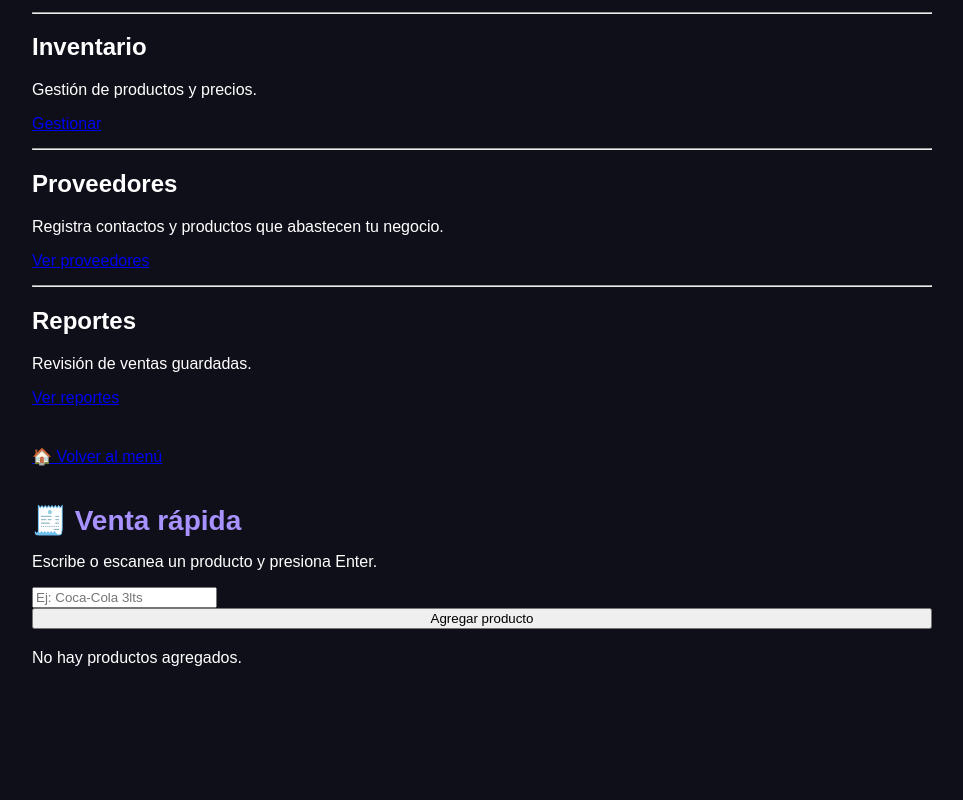
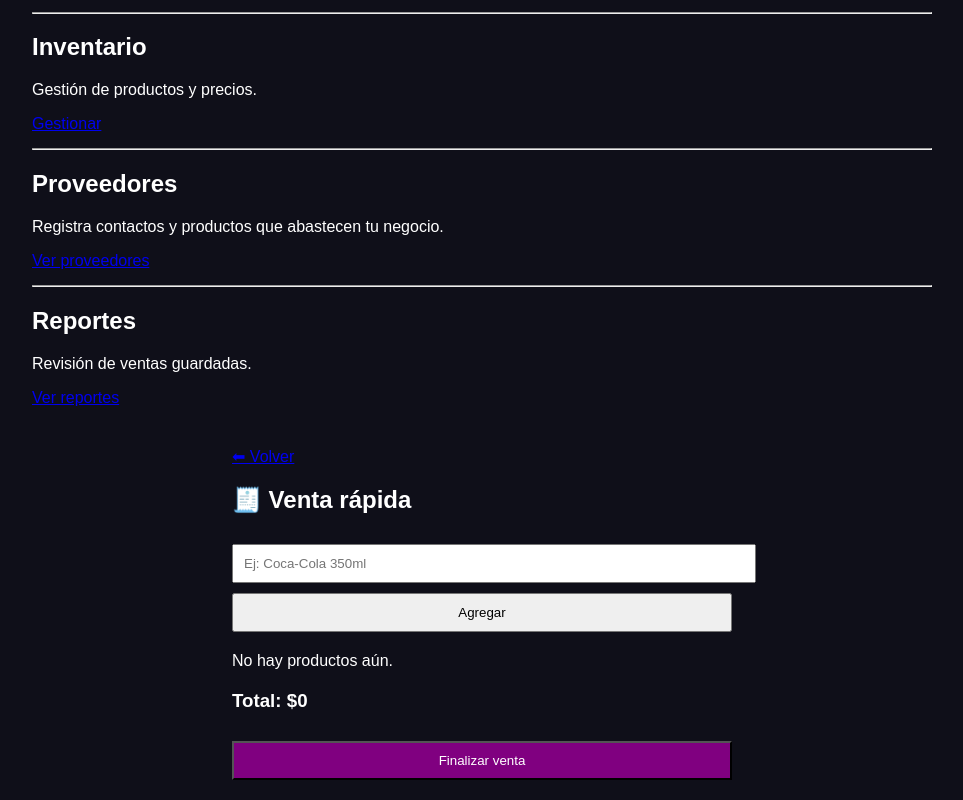
Before and after one commit to alexandrajerez21-design/Arstore, a React (Vite) app: page /venta in a window 1280 px wide. Shown: the part 247-1047 px from the top of the page, without its empty margins (158-1121 px from the left). Before the commit the page ends 950 px from the top, so only its background shows below. Built offline with nearby package versions, Linux system fonts and the light colour scheme.

Commit message:
Update VentaRapida.jsx

```diff
--- a/src/VentaRapida.jsx
+++ b/src/VentaRapida.jsx
@@ -1,102 +1,77 @@
 import { useState } from "react";
-import productosBase from "./data/productos";
 import { Link } from "react-router-dom";
+import { guardarVenta } from "./utils/guardarVentas";
 
 export default function VentaRapida() {
-  const [productos, setProductos] = useState([]);
-  const [input, setInput] = useState("");
+  const [producto, setProducto] = useState("");
+  const [lista, setLista] = useState([]);
+  const [total, setTotal] = useState(0);
 
-  function agregarProducto() {
-    if (!input.trim()) return;
+  const agregarProducto = () => {
+    if (!producto.trim()) return;
 
-    const encontrado = productosBase.find(
-      (p) => p.nombre.toLowerCase() === input.toLowerCase()
-    );
+    let precio = prompt("Ingrese precio del producto:");
+    precio = Number(precio);
 
-    if (!encontrado) {
-      alert("Producto no existe en inventario base.");
-      return setInput("");
-    }
+    if (!precio || precio <= 0) return alert("Precio inválido");
 
-    const index = productos.findIndex(
-      (p) => p.nombre.toLowerCase() === input.toLowerCase()
-    );
+    const nuevo = { nombre: producto, precio, cantidad: 1 };
 
-    if (index >= 0) {
-      const copia = [...productos];
-      copia[index].cantidad += 1;
-      setProductos(copia);
-    } else {
-      setProductos([...productos, { ...encontrado, cantidad: 1 }]);
-    }
+    setLista([...lista, nuevo]);
+    setTotal(total + precio);
+    setProducto("");
+  };
 
-    setInput("");
-  }
+  const finalizarVenta = () => {
+    if (lista.length === 0) return alert("No hay productos registrados");
 
-  function total() {
-    return productos.reduce((acc, p) => acc + p.cantidad * p.precio, 0);
-  }
+    guardarVenta(lista, total);
+    alert("Venta guardada con éxito ✨");
 
-  // 🔥 GUARDAR VENTA CON FECHA Y PRODUCTOS
-  function finalizarVenta() {
-    const venta = {
-      fecha: new Date().toLocaleString(),
-      total: total(),
-      items: productos,
-    };
-
-    const historial = JSON.parse(localStorage.getItem("ventas_arstore")) || [];
-    historial.push(venta);
-
-    localStorage.setItem("ventas_arstore", JSON.stringify(historial));
-
-    alert("Venta registrada correctamente 🧾");
-    setProductos([]);
-  }
+    setLista([]);
+    setTotal(0);
+  };
 
   return (
-    <div className="app" style={{ padding:"20px" }}>
-
-      {/* Volver */}
-      <Link className="btn-primary" to="/" style={{ display:"inline-block", marginBottom:"15px" }}>
-        🏠 Volver al menú
-      </Link>
-
-      <h2 className="app-title">🧾 Venta rápida</h2>
-      <p>Escribe o escanea un producto y presiona Enter.</p>
+    <div style={{ padding: "20px", maxWidth: "500px", margin: "auto" }}>
+      <Link to="/">⬅ Volver</Link>
+      <h2>🧾 Venta rápida</h2>
 
       <input
-        placeholder="Ej: Coca-Cola 3lts"
-        value={input}
-        onChange={(e) => setInput(e.target.value)}
+        type="text"
+        placeholder="Ej: Coca-Cola 350ml"
+        value={producto}
+        onChange={(e) => setProducto(e.target.value)}
         onKeyDown={(e) => e.key === "Enter" && agregarProducto()}
+        style={{ width: "100%", padding: "10px", marginTop: "10px" }}
       />
 
-      <button className="btn-primary" style={{ width:"100%" }} onClick={agregarProducto}>
-        Agregar producto
+      <button
+        onClick={agregarProducto}
+        style={{ marginTop: "10px", width: "100%", padding: "10px" }}
+      >
+        Agregar
       </button>
 
-      <div style={{ marginTop:"20px" }}>
-        {productos.length === 0 && <p>No hay productos agregados.</p>}
+      <div style={{ marginTop: "20px" }}>
+        {lista.length === 0 && <p>No hay productos aún.</p>}
 
-        {productos.map((p, i) => (
-          <div key={i} className="card" style={{ marginBottom:"10px" }}>
-            <div className="card-title">{p.nombre}</div>
-            <div className="card-body">
-              {p.cantidad} x ${p.precio} = ${p.cantidad * p.precio}
-            </div>
+        {lista.map((item, i) => (
+          <div key={i} style={{ background: "#222", padding: "10px", marginTop: "10px" }}>
+            <strong>{item.nombre}</strong>
+            <p>Precio: ${item.precio}</p>
           </div>
         ))}
       </div>
 
-      {productos.length > 0 && (
-        <>
-          <h3>Total: ${total()}</h3>
-          <button className="btn-primary" onClick={finalizarVenta} style={{ width:"100%" }}>
-            Finalizar venta y guardar 🧾
-          </button>
-        </>
-      )}
+      <h3 style={{ marginTop: "20px" }}>Total: ${total}</h3>
+
+      <button
+        onClick={finalizarVenta}
+        style={{ marginTop: "10px", width: "100%", padding: "10px", background: "purple", color: "white" }}
+      >
+        Finalizar venta
+      </button>
     </div>
   );
 }
```
